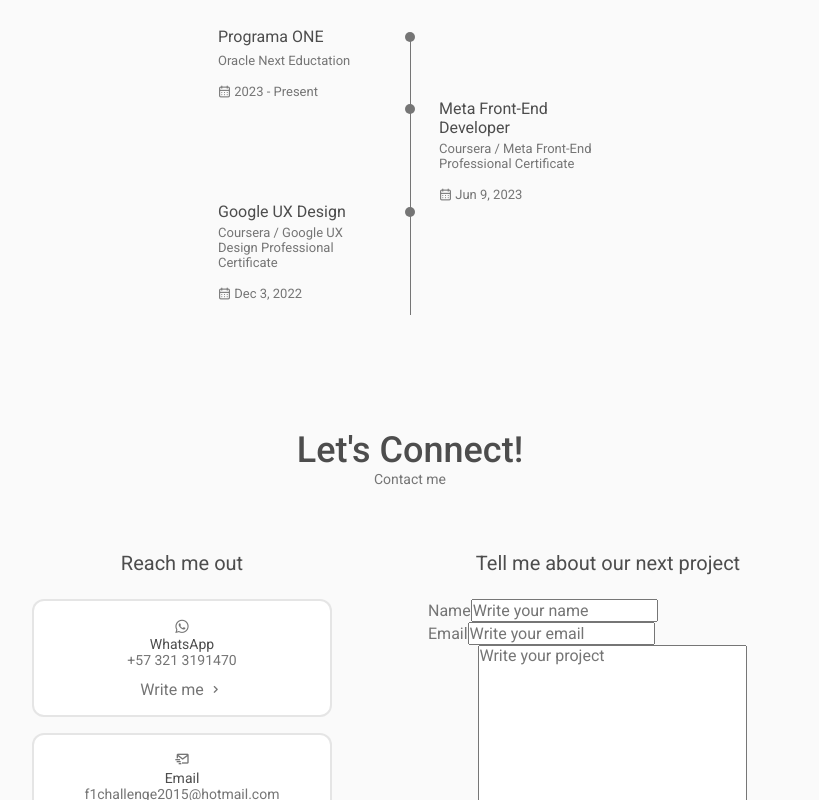
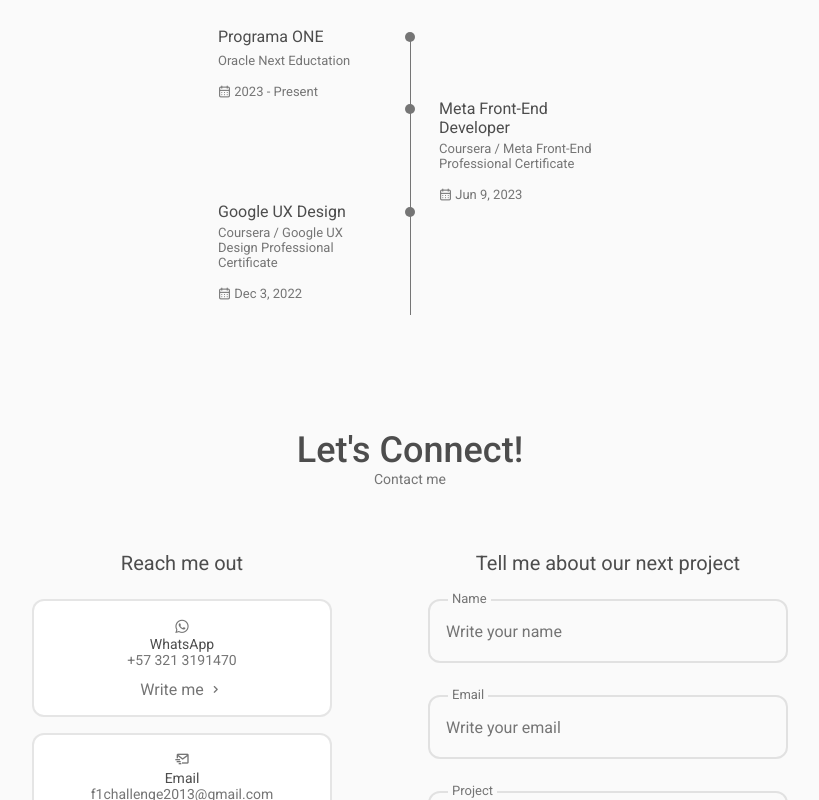
Before and after one commit to SCR08/SCR-Designs-Portfolio, a React (Create React App) app in the folder SCR-Design-Portfolio/: page / in a window 1280 px wide. Shown: the part 2000-2800 px from the top of the page, without its empty margins (230-1049 px from the left). Built offline with nearby package versions, Linux system fonts and the light colour scheme.

Commit message:
changes to previous files

```diff
--- a/SCR-Design-Portfolio/src/App.js
+++ b/SCR-Design-Portfolio/src/App.js
@@ -6,6 +6,8 @@ import About from  './components/about/about';
 import Skills from './components/skills/Skills';
 import Studies from './components/Studies/Studies';
 import Contact from './components/Contact/Contact';
+import Footer from './components/Footer/Footer';
+import ScrollUp from './components/ScrollUp/ScrollUp';
 
 const App = () => {
   return (
@@ -18,6 +20,9 @@ const App = () => {
       <Studies />
       <Contact />
     </main>
+
+    <Footer />
+    <ScrollUp />
     </>
   )
 }
--- a/SCR-Design-Portfolio/src/components/Contact/Contact.jsx
+++ b/SCR-Design-Portfolio/src/components/Contact/Contact.jsx
@@ -1,7 +1,18 @@
-import React from 'react';
+import React, { useRef } from 'react';
+import emailjs from '@emailjs/browser';
 import './contact.css';
 
 const Contact = () => {
+    const form = useRef();
+
+    const sendEmail = (e) => {
+      e.preventDefault();
+
+      emailjs.sendForm('service_5eretwj', 'template_896518h', form.current, 'valQQgoDqwV1KqaQO')
+
+      e.target.reset ()
+    };
+
   return (
     <section className="contact section" id="contact">
         <h2 className="section__title">Let's Connect!</h2>
@@ -25,9 +36,9 @@ const Contact = () => {
                         <i class='bx bx-mail-send contact__button-icon'></i>
 
                         <h3 className="contact__card-title">Email</h3>
-                        <span className="contact__card-data">f1challenge2015@hotmail.com</span>
+                        <span className="contact__card-data">f1challenge2013@gmail.com</span>
 
-                        <a href="mailto:f1challenge2015@hotmail.com" className="contact__button">Write me<i class="uil uil-angle-right contact__button-icon"></i></a>
+                        <a href="mailto:f1challenge2013@gmail.com" className="contact__button">Write me<i class="uil uil-angle-right contact__button-icon"></i></a>
                     </div>
 
                     <div className="contact__card">
@@ -44,7 +55,7 @@ const Contact = () => {
             <div className="contact__content">
                     <h3 className="contact__title">Tell me about our next project</h3>
 
-                        <form className="contact__form">
+                        <form className="contact__form" ref={form} onSubmit={sendEmail}>
                             <div className="contact__form-div">
                                 <label htmlFor="" className="contact__form-tag">Name</label>
                                 <input
@@ -53,9 +64,7 @@ const Contact = () => {
                                     className='contact__form-input'
                                     placeholder='Write your name' />
                             </div>
-                        </form>
 
-                        <form className="contact__form">
                             <div className="contact__form-div">
                             <label htmlFor="" className="contact__form-tag">Email</label>
                             <input
@@ -64,10 +73,8 @@ const Contact = () => {
                                 className='contact__form-input'
                                 placeholder='Write your email' />
                             </div>
-                        </form>
 
-                        <form className="contact__form">
-                            <div className="contact__form-div">
+                            <div className="contact__form-div contact__form-area">
                             <label htmlFor="" className="contact__form-tag">Project</label>
                                 <textarea
                                     name="project"
--- a/SCR-Design-Portfolio/src/components/Contact/contact.css
+++ b/SCR-Design-Portfolio/src/components/Contact/contact.css
@@ -64,3 +64,88 @@
 .contact__form {
     width: 360px;
 }
+
+.contact__form-div {
+    position: relative;
+    margin-bottom: var(--mb-2);
+    height: 4rem;
+}
+
+.contact__form-input {
+    position: absolute;
+    top: 0;
+    left: 0;
+    width: 100%;
+    height: 100%;
+    border: 2px solid rgba(0, 0, 0, 0.100);
+    background: none;
+    color: var(--text-color);
+    outline: none;
+    border-radius: 0.75rem;
+    padding: 1rem;
+    z-index: 1;
+}
+
+.contact__form-tag {
+    position: absolute;
+    top: -0.75rem;
+    left: 1.25rem;
+    font-size: var(--smaller-font-size);
+    padding: 0.25rem;
+    background-color: var(--body-color);
+    z-index: 10;
+}
+
+.contact__form-area {
+    height: 11rem;
+}
+
+.contact__form-area  {
+    resize: none;
+}
+
+/* Breakpoints*/
+
+/* For large devices */
+@media screen and (max-width: 992px) {
+    .contact__container {
+        column-gap: 3rem;
+    }
+
+}
+
+/* For medium devices */
+@media screen and (max-width: 768px) {
+    .contact__container {
+        grid-template-columns: 1fr;
+        row-gap: 3rem;
+    }
+
+    .contact__info{
+        justify-content: center;
+    }
+
+    .contact__form{
+        margin: 0 auto;
+    }
+
+}
+
+@media screen and (max-width: 576px) {
+    .contact__info{
+        grid-template-columns: 1fr;
+    }
+
+    .contact__form {
+        width: 100%;
+    }
+
+    .contact__button {
+        display: flex;
+        justify-content: center;
+    }
+}
+
+/* For small devices */
+@media screen and (max-width: 350px) {
+}
--- /dev/null
+++ b/SCR-Design-Portfolio/src/components/Footer/Footer.jsx
@@ -0,0 +1,41 @@
+import React from 'react';
+import './footer.css';
+
+const Footer = () => {
+  return (
+    <footer className="footer">
+        <div className="footer__container container">
+            <h1 className="footer__title">SCR Designs</h1>
+
+            <ul className="footer__list">
+                <li>
+                    <a href="#about" className="footer__link">About me</a>
+                </li>
+
+                <li>
+                    <a href="#work" className="footer__link">Portfolio</a>
+                </li>
+            </ul>
+
+            <div className="footer__social">
+
+                <a href="https://www.linkedin.com/in/sebastian-cruz-r/" className="footer__social-icon">
+                    <i class="uil uil-linkedin"></i>
+                </a>
+
+                <a href="https://github.com/SCR08" className="footer__social-icon">
+                    <i class="uil uil-github"></i>
+                </a>
+
+                <a href="https://www.behance.net/sebastiancruz18" className="footer__social-icon">
+                    <i class="uil uil-behance"></i>
+                </a>
+            </div>
+
+            <span className="footer__copy"></span>
+        </div>
+    </footer>
+  )
+}
+
+export default Footer
--- /dev/null
+++ b/SCR-Design-Portfolio/src/components/Footer/footer.css
@@ -0,0 +1,55 @@
+.footer {
+     background-color: var(--container-color);
+     border-top: 1px solid rgba(0, 0, 0, 0.100);
+}
+
+.footer__container {
+    padding: 2rem 0 6rem;
+}
+
+.footer__title,
+.footer__link {
+    color: var(--title-color);
+}
+
+.footer__title {
+    text-align: center;
+    margin-bottom: var(--mb-2);
+}
+
+.footer__title:hover {
+    color: var(--title-color-dark);
+}
+
+.footer__list{
+    display: flex;
+    justify-content: center;
+    column-gap: 1.5rem;
+    margin-bottom: var(--mb-2);
+}
+
+.footer__social {
+    display: flex;
+    justify-content: center;
+    column-gap: 1rem;
+}
+
+.footer__social-icon {
+    background-color: var(--title-color);
+    color: var(--container-color);
+    font-size: 1rem;
+    padding: 0.5rem;
+    border-radius: 0.5rem;
+    display: inline-flex;
+}
+
+/* Breakpoints */
+
+/* For large devices */
+@media screen and (max-width: 992px) {
+    .footer__social-icon {
+        padding: 0.25rem;
+        border-radius: 0.25rem;
+        font-size: 0.75rem;
+    }
+}
--- a/SCR-Design-Portfolio/src/components/Home/Social.jsx
+++ b/SCR-Design-Portfolio/src/components/Home/Social.jsx
@@ -3,15 +3,15 @@ import React from 'react'
 const Social = () => {
   return (
    <div className="home__social">
-    <a href="https://www.linkedin.com/in/sebastian-cruz-r/" className="home__social-icon" target='_blank'>
+    <a href="https://www.linkedin.com/in/sebastian-cruz-r/" className="home__social-icon">
         <i class="uil uil-linkedin"></i>
     </a>
 
-    <a href="https://github.com/SCR08" className="home__social-icon" target='_blank'>
+    <a href="https://github.com/SCR08" className="home__social-icon">
         <i class="uil uil-github"></i>
     </a>
 
-    <a href="https://www.behance.net/sebastiancruz18" className="home__social-icon" target='_blank'>
+    <a href="https://www.behance.net/sebastiancruz18" className="home__social-icon">
         <i class="uil uil-behance"></i>
     </a>
    </div>
--- /dev/null
+++ b/SCR-Design-Portfolio/src/components/ScrollUp/ScrollUp.jsx
@@ -0,0 +1,17 @@
+import React from 'react';
+import './scrollup.css';
+
+const ScrollUp = () => {
+    window.addEventListener ("scroll", function(){
+        const scrollup = this.document.querySelector(".scrollup");
+        if (this.scrollY >= 560) scrollup.classList.add ("show-scroll");
+        else scrollup.classList.remove("show-scroll");
+    });
+  return (
+    <a href="#" className="scrollup">
+        <i class="uil uil-angle-up scrollup__icon"></i>
+    </a>
+  )
+}
+
+export default ScrollUp
```
Also changed, not shown: SCR-Design-Portfolio/src/App.css (+12 -11 lines).
